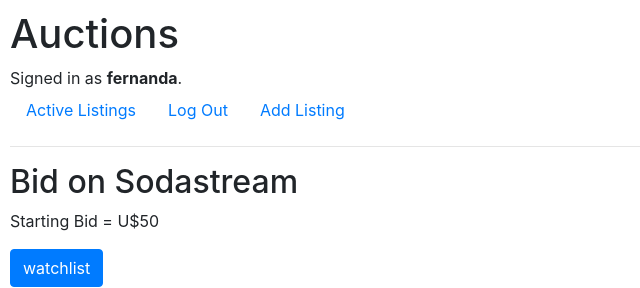
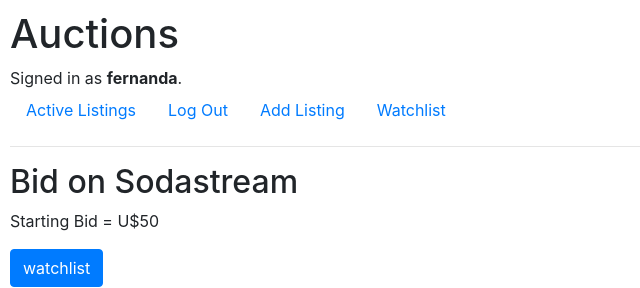
Before and after one commit to fcorrea16/CS50-commerce, a Django app: page /auctions/1 in a window 1280 px wide. Shown: the top 288 px of the page, without its empty margins (0-640 px from the left). Run offline with Django 3.2, Linux system fonts and the light colour scheme; a user stored in the database is signed in; data comes from the database, SQL or seed files in the repository; some libraries are stand-ins or nearby versions.

Commit message:
watchlist buttons working

```diff
--- a/auctions/models.py
+++ b/auctions/models.py
@@ -42,10 +42,10 @@
 class Watchlist(models.Model):
     user_watching = models.ForeignKey(
         User, on_delete=models.CASCADE, related_name="user_watching", blank=True, null=True)
-    listings_watched = models.ManyToManyField(
-        Listing, blank=True, related_name="listings_watched")
+    listing_watching = models.ForeignKey(
+        Listing, on_delete=models.CASCADE, related_name="listing_watching", blank=True, null=True)
 
     def __str__(self):
-        return f"{self.id}: {self.user_watching} {self.listings_watched.all()}"
+        return f"{self.id}: {self.user_watching} {self.listing_watching}"
 
 #  self.level.all().values_list('code', flat=True)))
--- a/auctions/templates/auctions/layout.html
+++ b/auctions/templates/auctions/layout.html
@@ -28,6 +28,7 @@
             <a class="nav-link" href="{% url 'logout' %}">Log Out</a>
         </li>
         <li class="nav_item"><a class="nav-link" href="{% url 'add' %}">Add Listing</a></li>
+        <li class="nav_item"><a class="nav-link" href="{% url 'watchlist' %}">Watchlist</a></li>
         {% else %}
         <li class="nav-item">
             <a class="nav-link" href="{% url 'login' %}">Log In</a>
--- a/auctions/templates/auctions/listing.html
+++ b/auctions/templates/auctions/listing.html
@@ -4,12 +4,21 @@
 <h2>Bid on {{listing.title}}</h2>
 <p>Starting Bid = U${{listing.starting_bid}}</p>
 
+
 {% if user.is_authenticated %}
-<form action="{{request.path}}" method="post">
+{% if watchlist == True %}
+<form action="{% url 'watchlist' %}" method="post">
+    {% csrf_token %}
+    <input class="btn btn-outline-primary watchlist" type="submit" value="Already in your Watchlist">
+    <input type="hidden" name="listing_id" value="{{listing.id}}" />
+</form>
+{%else%}
+<form action="{% url 'watchlist' %}" method="post">
     {% csrf_token %}
     <input class="btn btn-primary watchlist" type="submit" value="watchlist">
+    <input type="hidden" name="listing_id" value="{{listing.id}}" />
 </form>
-{% else %}
+{% endif %}
 {% endif %}
 
 <div class="listing_img"><img src="../media/{{listing.image}}" alt="{{listing.title}} image"></div>
--- a/auctions/urls.py
+++ b/auctions/urls.py
@@ -8,5 +8,6 @@
     path("logout", views.logout_view, name="logout"),
     path("register", views.register, name="register"),
     path('<int:listing_id>', views.listing, name="listing"),
-    path('add', views.add, name="add")
+    path('add', views.add, name="add"),
+    path('watchlist', views.watchlist, name="watchlist")
 ]
--- a/auctions/views.py
+++ b/auctions/views.py
@@ -6,10 +6,6 @@
 from django import forms
 from .models import User, Listing, Categories, Watchlist
 from django.contrib.auth.decorators import login_required
-
-
-def checkwatchlist(object):
-    pass
 
 
 def index(request):
@@ -70,25 +66,51 @@
         return render(request, "auctions/register.html")
 
 
+# def watchlist_add(request, product_id):
+#     item_to_save = get_object_or_404(Product, pk=product_id)
+#     # Check if the item already exists in that user watchlist
+#     if Watchlist.objects.filter(user=request.user, item=item_id).exists():
+#         messages.add_message(request, messages.ERROR,
+#                              "You already have it in your watchlist.")
+#         return HttpResponseRedirect(reverse("auctions:index"))
+#     # Get the user watchlist or create it if it doesn't exists
+#     user_list, created = Watchlist.objects.get_or_create(user=request.user)
+#     # Add the item through the ManyToManyField (Watchlist => item)
+#     user_list.item.add(item_to_save)
+#     messages.add_message(request, messages.SUCCESS,
+#                          "Successfully added to your watchlist")
+#     return render(request, "auctions/watchlist.html")
+
+
+def watchlist(request):
+    if request.method == "POST":
+        current_user = request.user
+        listing = Listing.objects.get(pk=request.POST.get('listing_id'))
+        watchlist_exists = Watchlist.objects.filter(
+            user_watching=current_user, listing_watching=listing).exists()
+        if watchlist_exists == True:
+            watchlist = Watchlist.objects.get(listing_watching=listing)
+            watchlist_id = watchlist.id
+            Watchlist.objects.get(id=watchlist_id).delete()
+            return HttpResponseRedirect(reverse("listing", args=(listing.id,)))
+        else:
+            watchlist = Watchlist.objects.create(
+                user_watching=current_user, listing_watching=listing)
+            print(watchlist)
+            return HttpResponseRedirect(reverse("listing", args=(listing.id,)))
+    else:
+        user_is_watching = Watchlist.objects.filter(
+            user_watching=request.user)
+        return render(request, "auctions/watchlist.html", {"watchlist": user_is_watching})
+
+
 def listing(request, listing_id):
-    if request.method == "POST":
-        try:
-            current_user = request.user
-            listing = Listing.objects.get(pk=listing_id)
-        except KeyError:
-            return HttpResponseBadRequest("Bad Request")
-        watchlist = Watchlist.objects.create(user_watching=current_user)
-        watchlist.listings_watched.add(listing)
-        watchlist.save()
-        print(watchlist)
-        print(watchlist.listings_watched)
-        return render(request, "auctions/listing.html", {"listing": listing})
-
-    else:
-        listing = Listing.objects.get(pk=listing_id)
-        return render(request, "auctions/listing.html", {
-            "listing": listing
-        })
+    listing = Listing.objects.get(pk=listing_id)
+    watchlist = Watchlist.objects.filter(
+        user_watching=request.user, listing_watching=listing).exists()
+    return render(request, "auctions/listing.html", {
+        "listing": listing, "watchlist": watchlist
+    })
 
 
 class AddListing(forms.Form):
```
Also changed, not shown: auctions/templates/auctions/watchlist.html (added, +14 -0 lines), auctions/migrations/0004_remove_watchlist_listings_watched_and_more.py (added), db.sqlite3.
